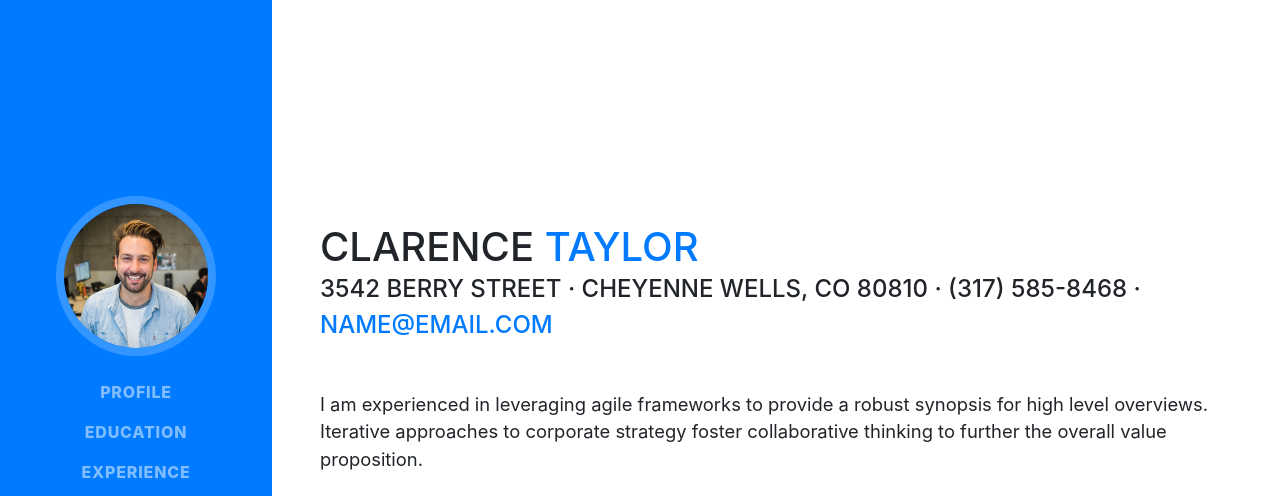
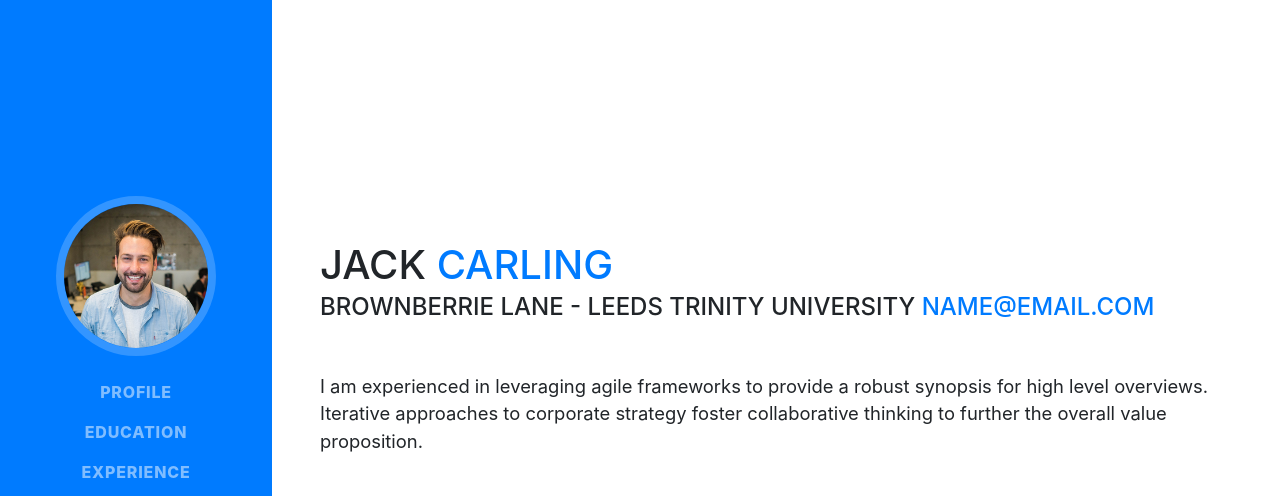
Before and after one commit to JackPDC/jackpdc.github.io, a website with bundled scripts: page index.html in a window 1280 px wide. Shown: the top 496 px of the page. Built offline with nearby package versions, Linux system fonts and the light colour scheme; a web font is replaced by a local one.

Commit message:
2nd update

```diff
--- a/index.html
+++ b/index.html
@@ -63,10 +63,10 @@
 
       <section class="resume-section p-3 p-lg-5 d-flex d-column" id="profile">
         <div class="my-auto">
-          <h1 class="mb-0">Clarence
-            <span class="text-primary">Taylor</span>
+          <h1 class="mb-0">Jack
+            <span class="text-primary">Carling</span>
           </h1>
-          <div class="subheading mb-5">3542 Berry Street · Cheyenne Wells, CO 80810 · (317) 585-8468 ·
+          <div class="subheading mb-5">Brownberrie Lane - Leeds Trinity University
             <a href="mailto:name@email.com">name@email.com</a>
           </div>
           <p class="lead mb-5">I am experienced in leveraging agile frameworks to provide a robust synopsis for high level overviews. Iterative approaches to corporate strategy foster collaborative thinking to further the overall value proposition.</p>
```
